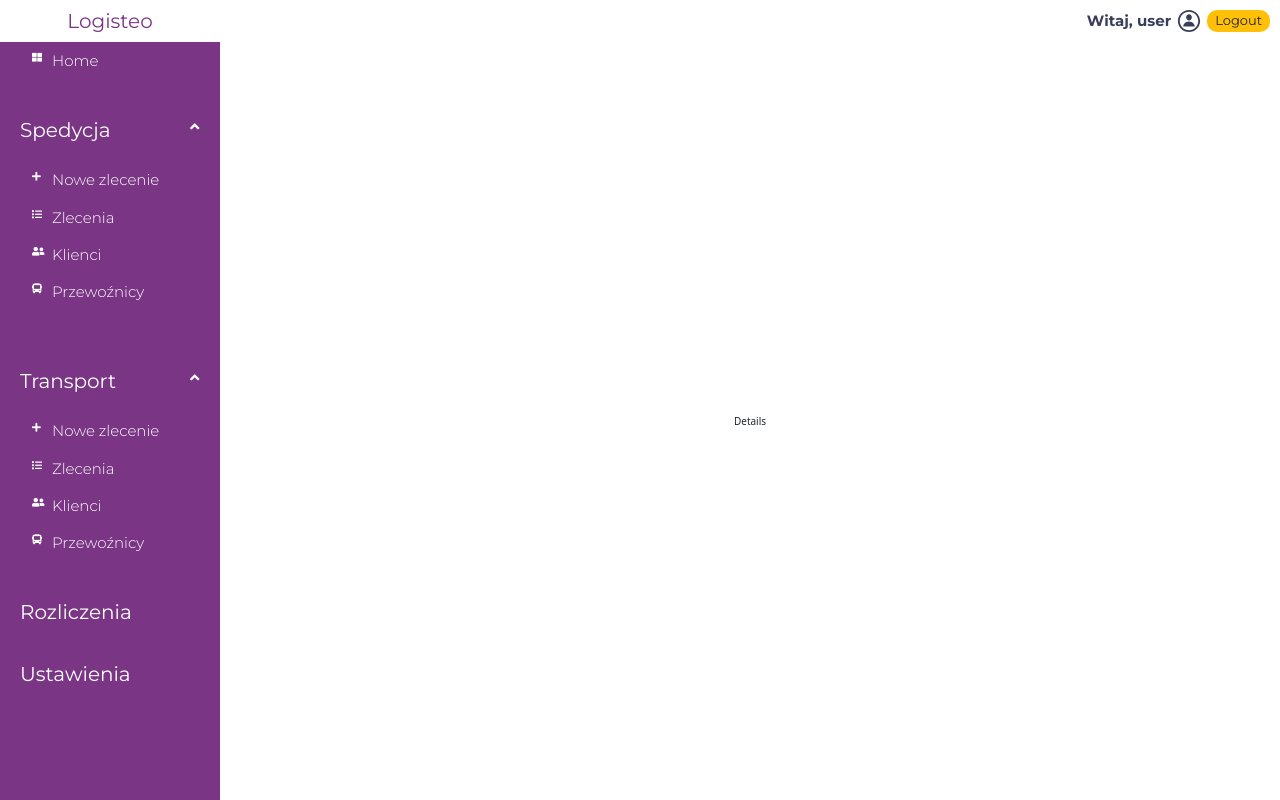
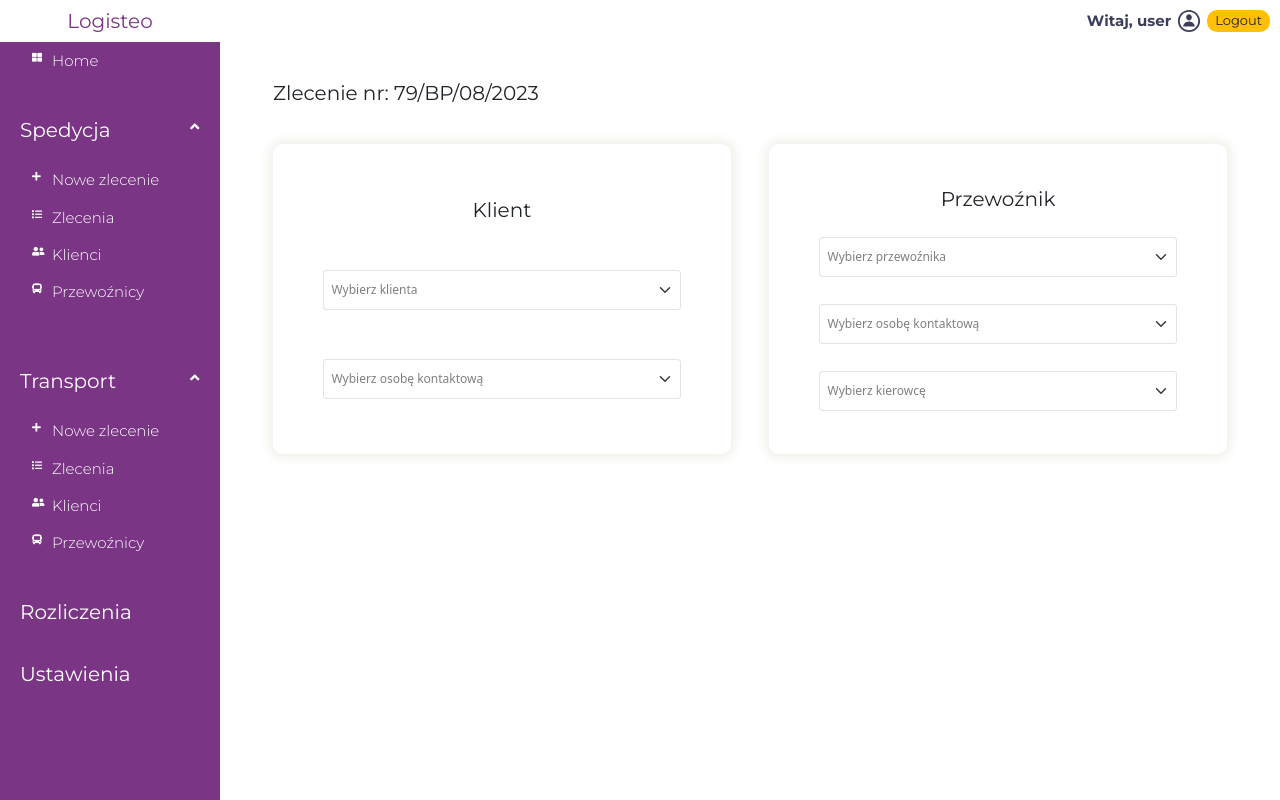
Before and after one commit to wiewiex/sped-app, a Next.js app: page /details in a window 1280 px wide. Built offline with nearby package versions, Linux system fonts and the light colour scheme.

Commit message:
switcher refactor

```diff
--- a/src/components/controllers/Details/Details.tsx
+++ /dev/null
@@ -1,5 +0,0 @@
-import React from 'react';
-
-export default function Details() {
-  return <div>Details</div>;
-}
--- a/src/components/controllers/Details/index.ts
+++ /dev/null
@@ -1,2 +0,0 @@
-import Details from './Details';
-export default Details;
--- a/src/components/controllers/Modal/Modal.tsx
+++ b/src/components/controllers/Modal/Modal.tsx
@@ -29,7 +29,7 @@ export default function Modal({
     >
       <Container flex={1} mobileMinHeight="100vh" mobileWidth="100%">
         <GlassBackground>
-          <AnimationWrapper keyframe={fadeIn} duration={1}>
+          <AnimationWrapper keyframe={fadeIn} duration={0.3}>
             <Container padding="2rem">
               <Container
                 mobileMinHeight="100vh"
--- /dev/null
+++ b/src/components/controllers/OrderDetails/ClientAndCarrierDetails/ClientAndCarrierDetails.tsx
@@ -0,0 +1,74 @@
+import { Container } from '@/components/views/styledContainers';
+import { H3 } from '@/components/views/styledTexts';
+import { ElementPositionWrapper } from '@/components/views/styledContainers';
+import Tile from '@/components/reusable/Tile';
+import CustomSelect from '@/components/reusable/CustomSelect';
+import { useAppContext } from '@/context/AppContext';
+
+export default function ClientAndCarrierDetails() {
+  const { setShowCarrierModal, setShowClientModal } = useAppContext();
+  return (
+    <Container
+      flexDirection="row"
+      justifyContent="space-between"
+      mobileWidth="100%"
+      alignItems="stretch"
+    >
+      <Tile mobileWidth="100%" width="48%">
+        <Container
+          flex={1}
+          mobileWidth="90%"
+          mobileJustifyContent="space-around"
+          mobileMinHeight="20rem"
+          minHeight="25rem"
+        >
+          <H3>Klient</H3>
+          <CustomSelect
+            placeholder="Wybierz klienta"
+            options={['Tesco', 'Aldi', 'Lidl']}
+          />
+          <CustomSelect
+            placeholder="Wybierz osobę kontaktową"
+            options={['Manager', 'Driver']}
+          />
+        </Container>
+        <ElementPositionWrapper
+          mobileRight="0"
+          mobileBottom="0"
+          onClick={() => {
+            setShowClientModal(true);
+          }}
+        ></ElementPositionWrapper>
+      </Tile>
+      <Tile mobileWidth="100%" width="48%">
+        <Container
+          flex={1}
+          mobileWidth="90%"
+          mobileJustifyContent="space-around"
+          mobileMinHeight="20rem"
+        >
+          <H3>Przewoźnik</H3>
+          <CustomSelect
+            placeholder="Wybierz przewoźnika"
+            options={['DHL', 'UPS', 'GSL']}
+          />
+          <CustomSelect
+            placeholder="Wybierz osobę kontaktową"
+            options={['DHL', 'UPS', 'GSL']}
+          />
+          <CustomSelect
+            placeholder="Wybierz kierowcę"
+            options={['Marek', 'Józek', 'Krzysiek']}
+          />
+        </Container>
+        <ElementPositionWrapper
+          mobileRight="0"
+          mobileBottom="0"
+          onClick={() => {
+            setShowCarrierModal(true);
+          }}
+        ></ElementPositionWrapper>
+      </Tile>
+    </Container>
+  );
+}
--- /dev/null
+++ b/src/components/controllers/OrderDetails/ClientAndCarrierDetails/index.ts
@@ -0,0 +1,2 @@
+import ClientAndCarrierDetails from './ClientAndCarrierDetails';
+export default ClientAndCarrierDetails;
--- /dev/null
+++ b/src/components/controllers/OrderDetails/OrderDetails.tsx
@@ -0,0 +1,20 @@
+import { Container } from '@/components/views/styledContainers';
+import { H3 } from '@/components/views/styledTexts';
+import ClientAndCarrierDetails from './ClientAndCarrierDetails';
+
+export default function OrderDetails() {
+  return (
+    <Container
+      mobileWidth="90%"
+      margin="0 auto"
+      id="details-page"
+      flex={1}
+      mobileJustifyContent="flex-start"
+    >
+      <Container mobilePadding="4rem 0" alignSelf="flex-start">
+        <H3>Zlecenie nr: 79/BP/08/2023</H3>
+      </Container>
+      <ClientAndCarrierDetails />
+    </Container>
+  );
+}
--- /dev/null
+++ b/src/components/controllers/OrderDetails/index.ts
@@ -0,0 +1,2 @@
+import OrderDetails from './OrderDetails';
+export default OrderDetails;
--- a/src/pages/details.tsx
+++ b/src/pages/details.tsx
@@ -1,5 +1,5 @@
-import Details from '@/components/controllers/Details';
+import OrderDetails from '@/components/controllers/OrderDetails';
 
 export default function DetailsPage() {
-  return <Details />;
+  return <OrderDetails />;
 }
```
Also changed, not shown: src/components/controllers/Modal/AddCarrier/AddCarrier.tsx (+10 -3 lines), src/components/reusable/Switcher.tsx (+23 -16 lines).
